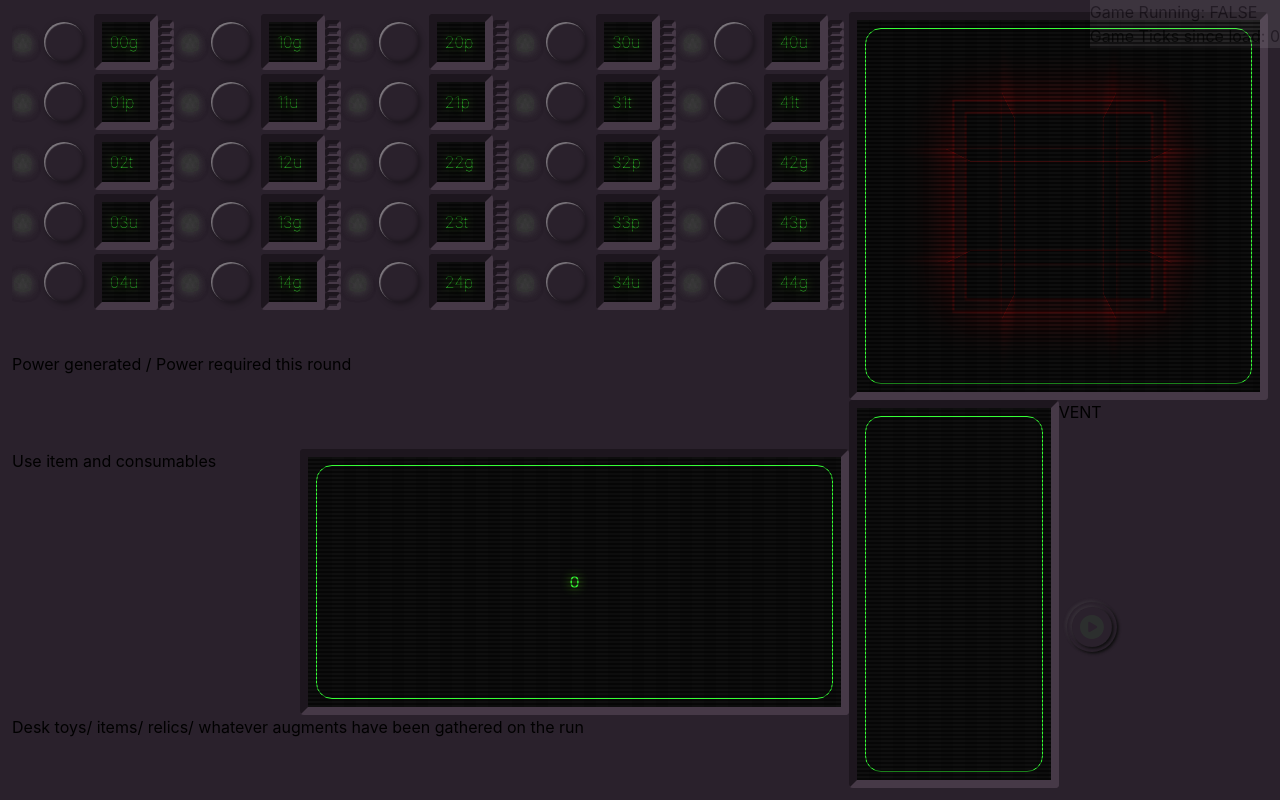
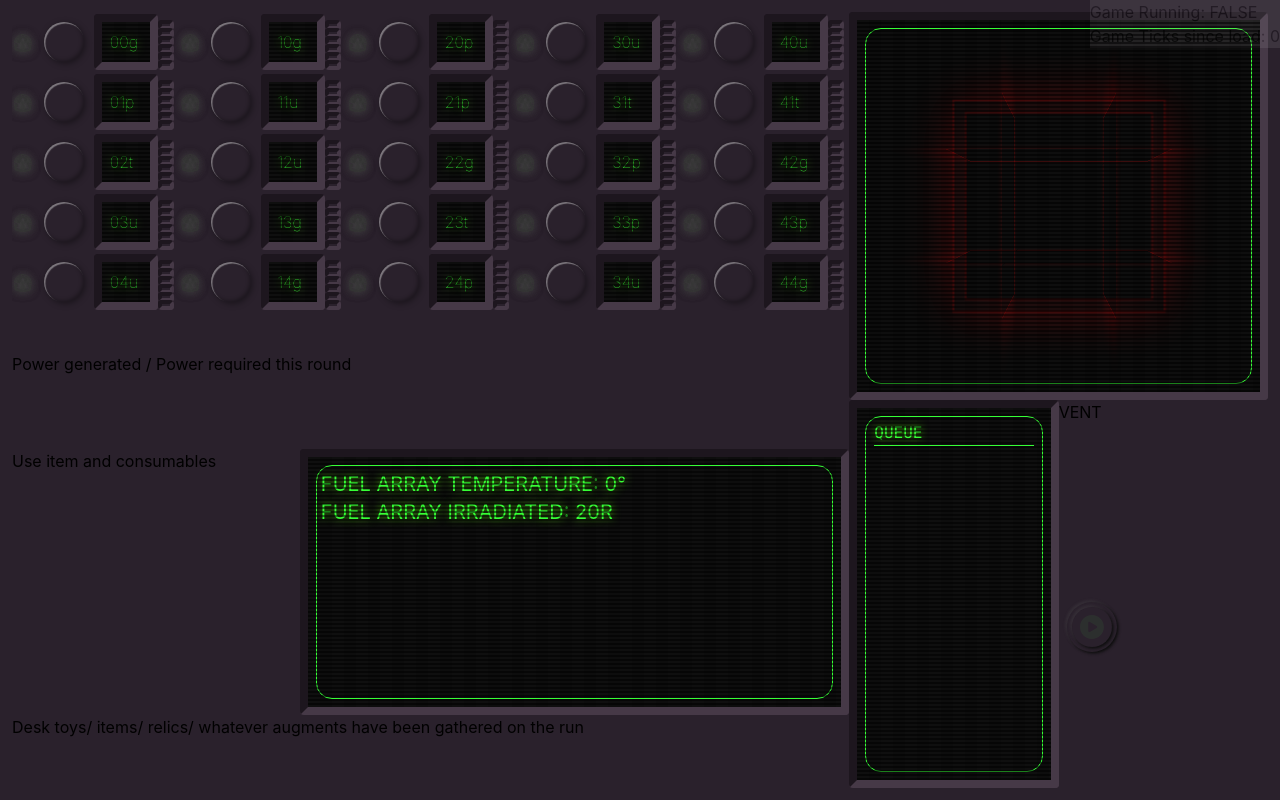
Before and after one commit to christophercurtisdev/ReactorSim, a React (Vite) app: page / in a window 1280 px wide. Built offline with nearby package versions, Linux system fonts and the light colour scheme.

Commit message:
Farting around making things look pretty

```diff
--- a/src/Components/ControlPanels/QueuedActionsComponent.tsx
+++ b/src/Components/ControlPanels/QueuedActionsComponent.tsx
@@ -21,11 +21,17 @@ export default function QueuedActionsComponent() {
         };
     }, []);
 
-    let content = (<div className="flex flex-col-reverse font-mono font-thin mx-1">
-                {queuedActions.map((actionDescription: string, index) => (
-                    <div key={index} className="crt-text text-sm">{actionDescription}</div>
-                ))}
-            </div>);
+    let content = (
+    <div className="flex flex-col-reverse font-mono font-thin mx-1">
+        {queuedActions.map((actionDescription: string, index) => (
+            <div>
+                <div key={index} className="crt-text text-sm">{actionDescription}</div>
+                <hr />
+            </div>
+        ))}
+        <hr />
+        <div className="crt-text">QUEUE</div>
+    </div>);
 
     return <CRTCopmonent content={content} />
 }
--- a/src/Components/ControlPanels/ReactorStatusComponent.tsx
+++ b/src/Components/ControlPanels/ReactorStatusComponent.tsx
@@ -16,8 +16,9 @@ export default function ReactorStatusComponent() {
     }, []);
 
     let content = <div className="justify-center items-center flex h-full">
-            <div className="flex h-full w-full justify-center items-center">
-                <div className="crt-text">{reactorFuelArrayHeat}</div>
+            <div className="flex flex-col h-full w-full">
+                <div className="crt-text text-xl">FUEL ARRAY TEMPERATURE: {reactorFuelArrayHeat}&#xb0;</div>
+                <div className="crt-text text-xl">FUEL ARRAY IRRADIATED: 20R</div>
             </div>
         </div>
     return <CRTCopmonent content={content} />
```
